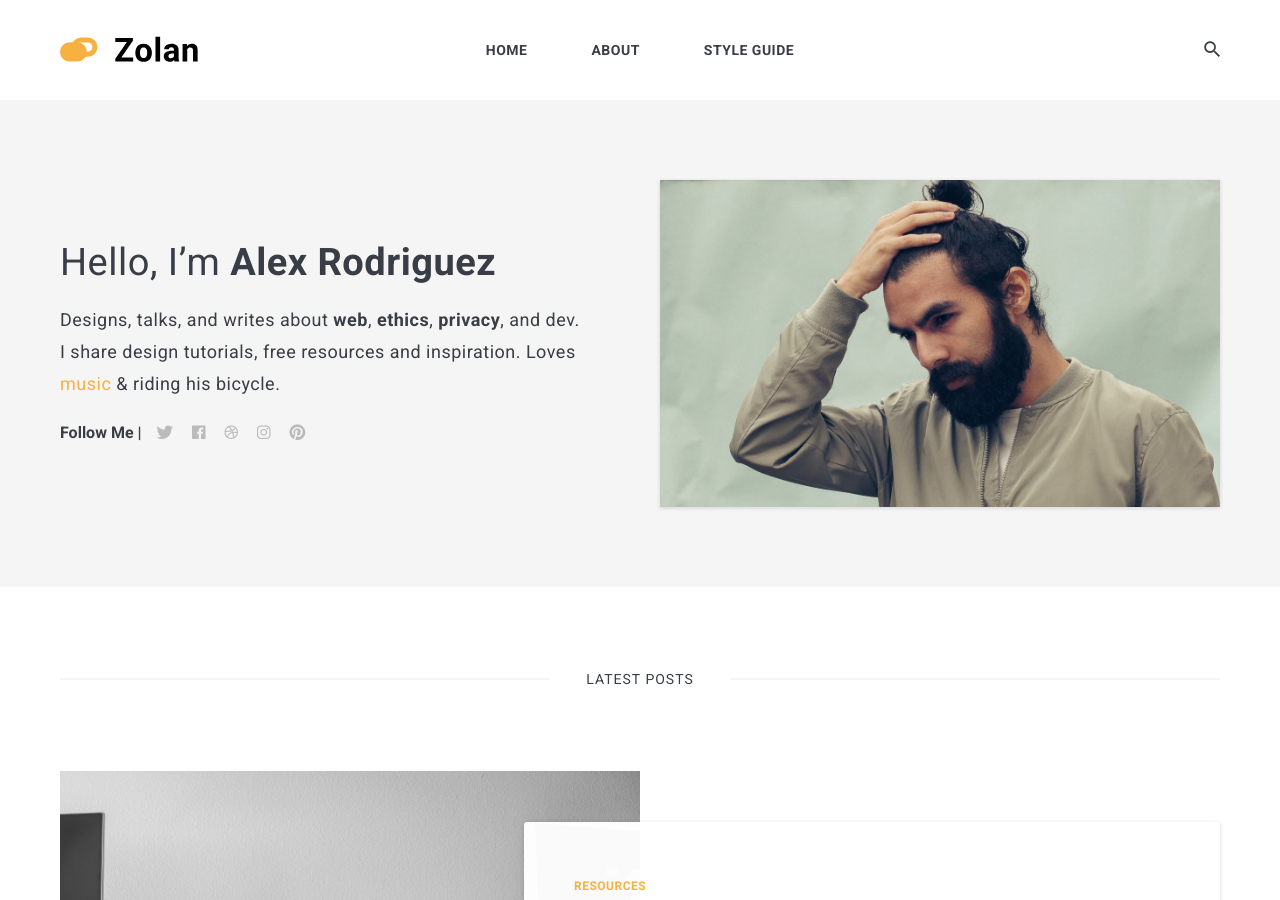
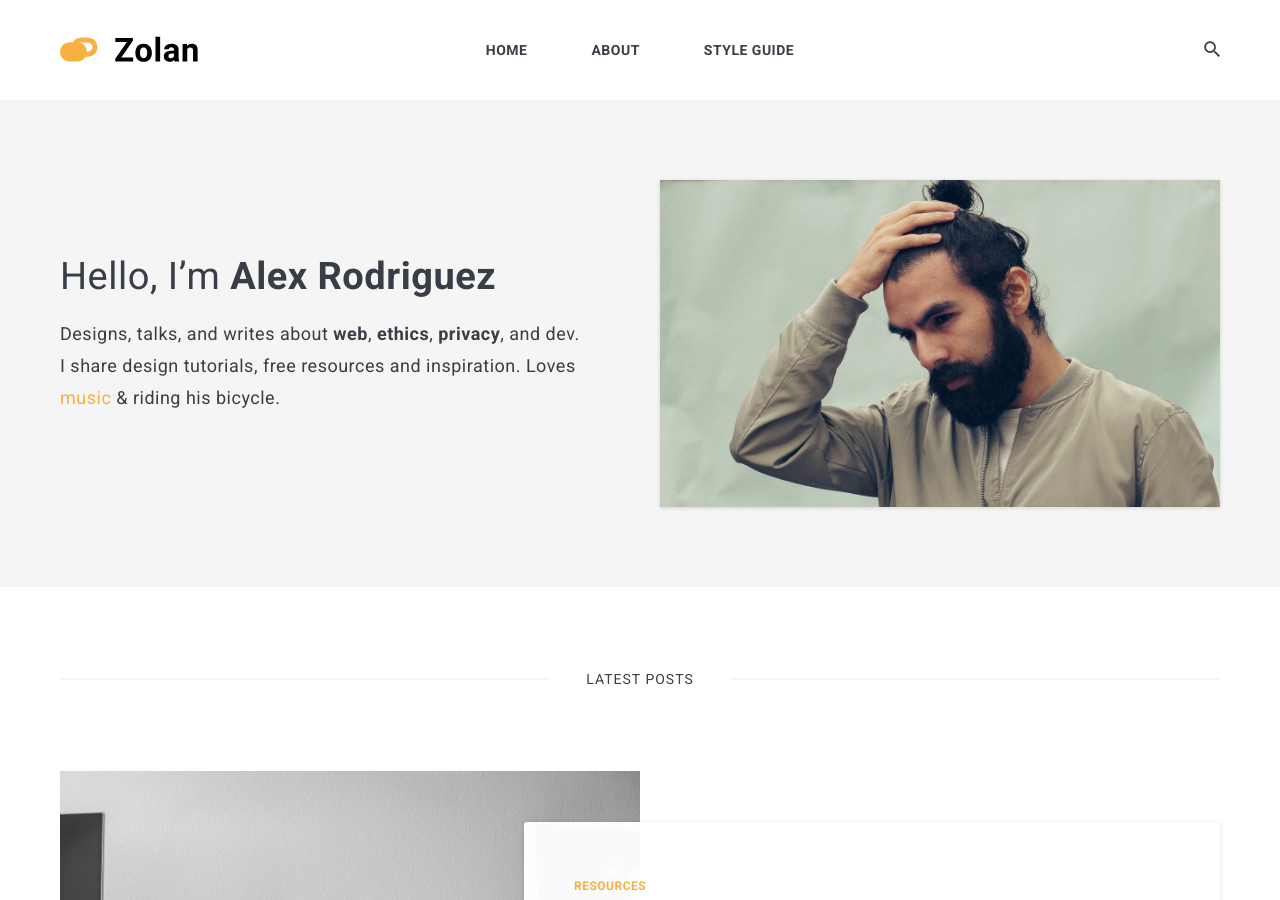
Before and after one commit to AndreaJasper/andreajasper.github.io, a Jekyll site: the page built from index.html, in a window 1280 px wide and 900 px high. Built offline with Jekyll 4.4.1, drawn with Linux system fonts in a browser that asks for light colours; nearby versions of some CDN libraries; the list of posts is cut into pages by our own code.

Commit message:
content updates to header

```diff
--- a/_includes/hero.html
+++ b/_includes/hero.html
@@ -6,10 +6,10 @@
         <div class="hero__content">
           <h1 class="hero__title">{{ site.data.settings.author.say-hello }}</h1>
           <p class="hero__subtitle">{{ site.data.settings.author.bio }}</p>
-          <div class="hero__social">
+          <!--<div class="hero__social">
             <span class="hero__social-title">Follow Me |</span>
             {% include contact-link.html %}
-          </div>
+          </div>-->
         </div>
       </div>
       <div class="col col-6 col-t-12">
```
